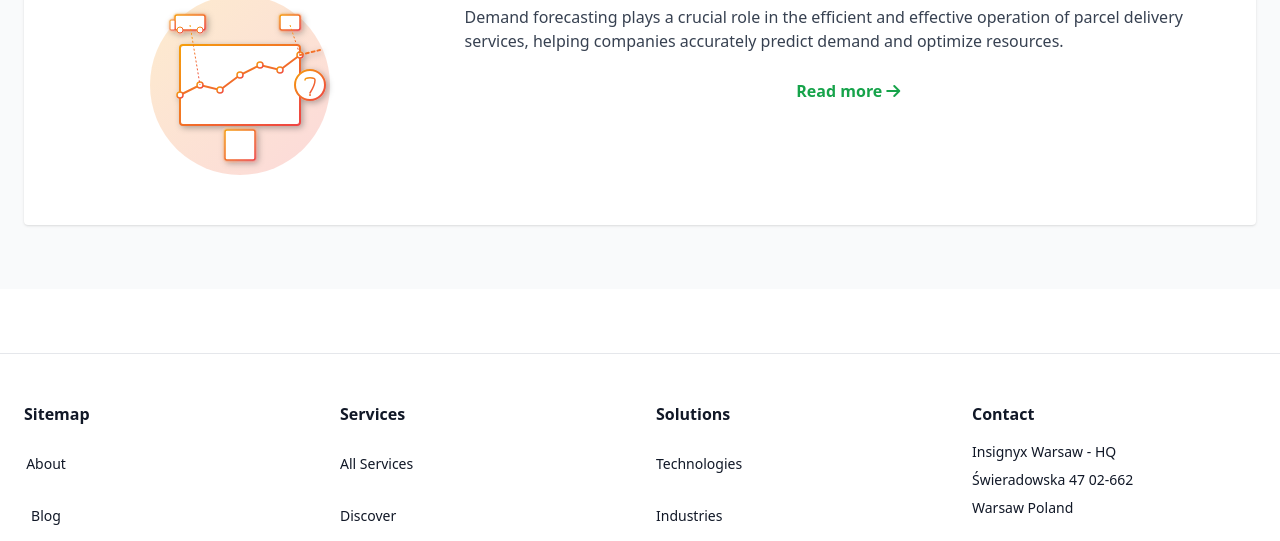
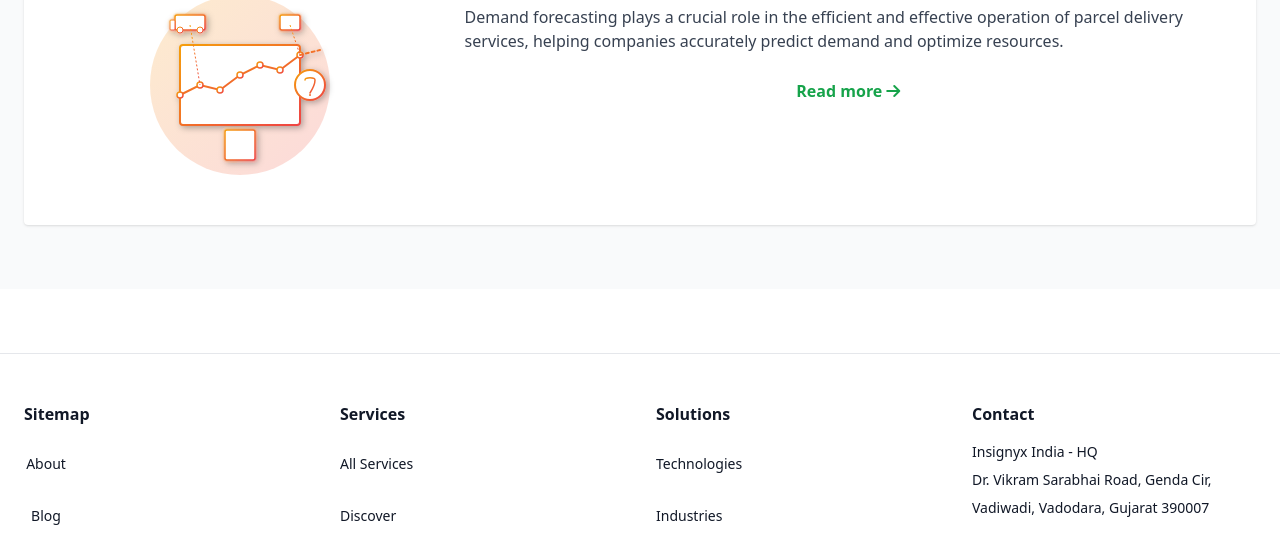
Before and after one commit to insignyx/insignyx-ai-big-data-solutions, a website: page index.html in a window 1280 px wide. Shown: the part 2643-3184 px from the top of the page. Drawn offline with nearby package versions, Linux system fonts and the light colour scheme.

Commit message:
docs: update company contact information in footer
Update the company headquarters location and contact email in the website footer to reflect current India office details

```diff
--- a/index.html
+++ b/index.html
@@ -214,10 +214,10 @@
         <div class="col-span-1">
           <h3 class="font-bold mb-3 md:mb-4">Contact</h3>
           <address class="not-italic text-sm space-y-2">
-            <p>Insignyx Warsaw - HQ</p>
-            <p>Świeradowska 47 02-662</p>
-            <p>Warsaw Poland</p>
-            <p>Email: <a href="mailto:hi@insignyx.com" class="hover:text-green-600">hi@insignyx.com</a></p>
+            <p>Insignyx India - HQ</p>
+            <p>Dr. Vikram Sarabhai Road, Genda Cir,</p>
+            <p>Vadiwadi, Vadodara, Gujarat 390007</p>
+            <p>Email: <a href="mailto:contact@insignyx.com" class="hover:text-green-600">hi@insignyx.com</a></p>
           </address>
           <div class="flex space-x-4 mt-4">
             <a href="#" aria-label="Twitter" class="hover:text-green-600"><i class="fab fa-twitter"></i></a>
```
